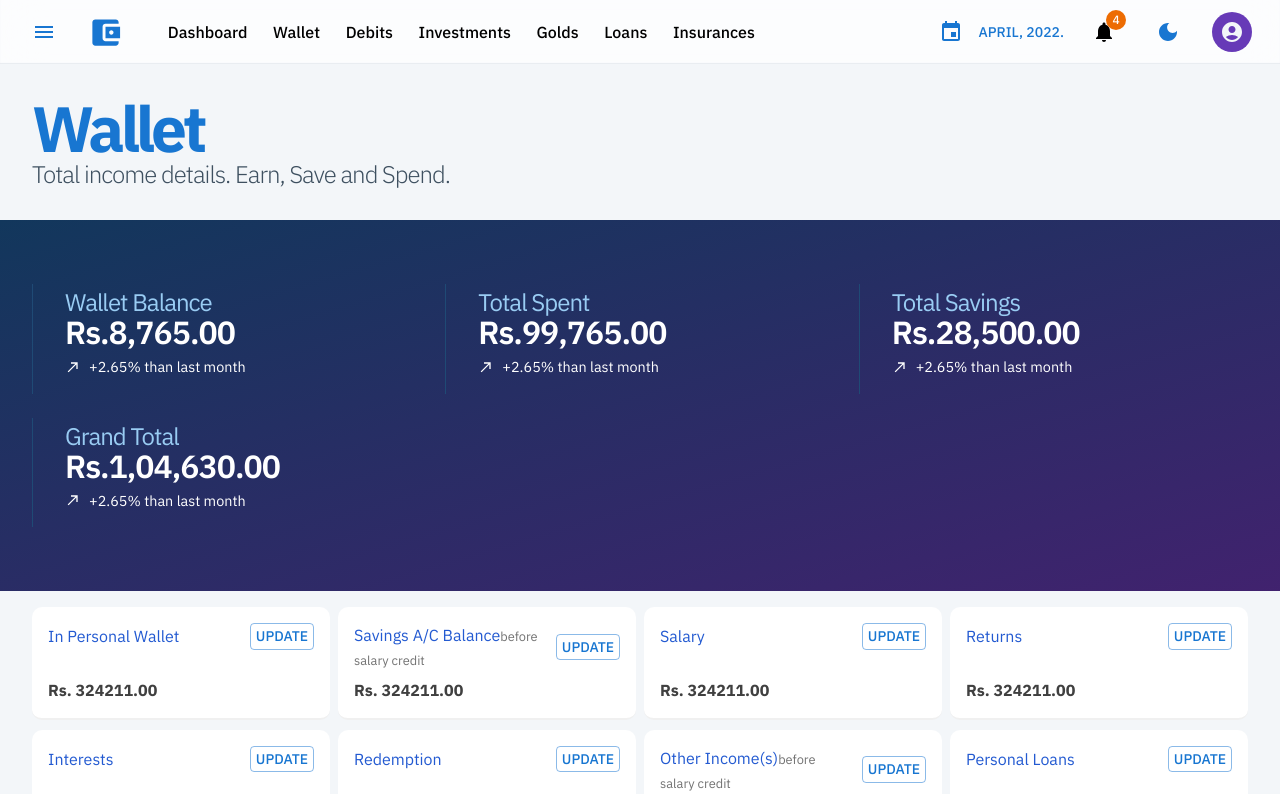
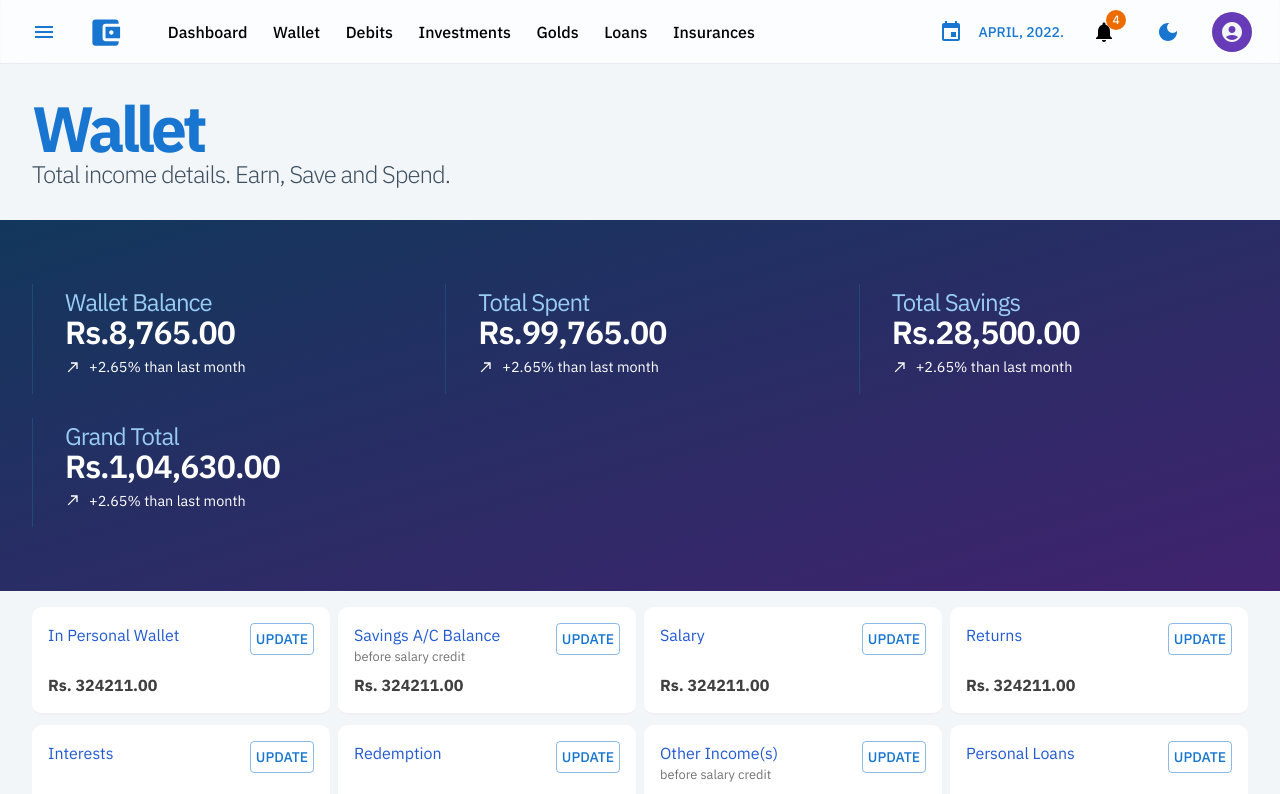
Before and after one commit to cra2ycoder/my-finance, a Next.js app: page /wallet in a window 1280 px wide. Shown: the top 794 px of the page. Built offline with nearby package versions, Linux system fonts and the light colour scheme.

Commit message:
align issue fixes

```diff
--- a/components/WalletTable/WalletItem.tsx
+++ b/components/WalletTable/WalletItem.tsx
@@ -2,6 +2,7 @@ import React, { useState } from 'react'
 import Box from '@mui/material/Box'
 import Typography from '@mui/material/Typography'
 import Button from '@mui/material/Button'
+import { FluidFlexBox } from '@components/Base/Layout'
 import { IWalletItemProps } from './typings'
 
 function WalletItem(props: IWalletItemProps) {
@@ -10,50 +11,44 @@ function WalletItem(props: IWalletItemProps) {
     info = '',
     value: defaultValue = 0,
     groups = [],
-    enableCollapse = groups.length > 0,
     enableEdit = true,
   } = props
 
   const [value, setValue] = useState(0)
 
   return (
-    <Box
+    <FluidFlexBox
       sx={{
         padding: '1rem',
         borderBottom: '2px solid #f0f0f0',
         borderRadius: '10px',
         backgroundColor: 'white',
         marginBottom: '2px',
-        justifyContent: 'space-between',
-        display: 'flex',
         flexDirection: 'column',
       }}
     >
-      <Box
-        sx={{
-          display: 'flex',
-          width: '100%',
-          alignItems: 'center',
-          justifyContent: 'space-between',
-        }}
-      >
+      <FluidFlexBox>
         <Typography sx={{ color: '#235ad1' }}>
           {name}
           <span
             style={{
               color: '#727272',
               fontSize: '0.8rem',
+              display: 'block',
             }}
           >
             {info}
           </span>
         </Typography>
         {enableEdit === true && (
-          <Button variant="outlined" sx={{ padding: 0, marginLeft: '1rem' }}>
+          <Button
+            variant="outlined"
+            sx={{ padding: 0, marginLeft: '1rem', height: '2rem' }}
+          >
             update
           </Button>
         )}
-      </Box>
+      </FluidFlexBox>
       <Typography
         className="wallet-price"
         sx={{
@@ -64,7 +59,7 @@ function WalletItem(props: IWalletItemProps) {
       >
         Rs. {value || defaultValue}.00
       </Typography>
-    </Box>
+    </FluidFlexBox>
   )
 }
 
```
